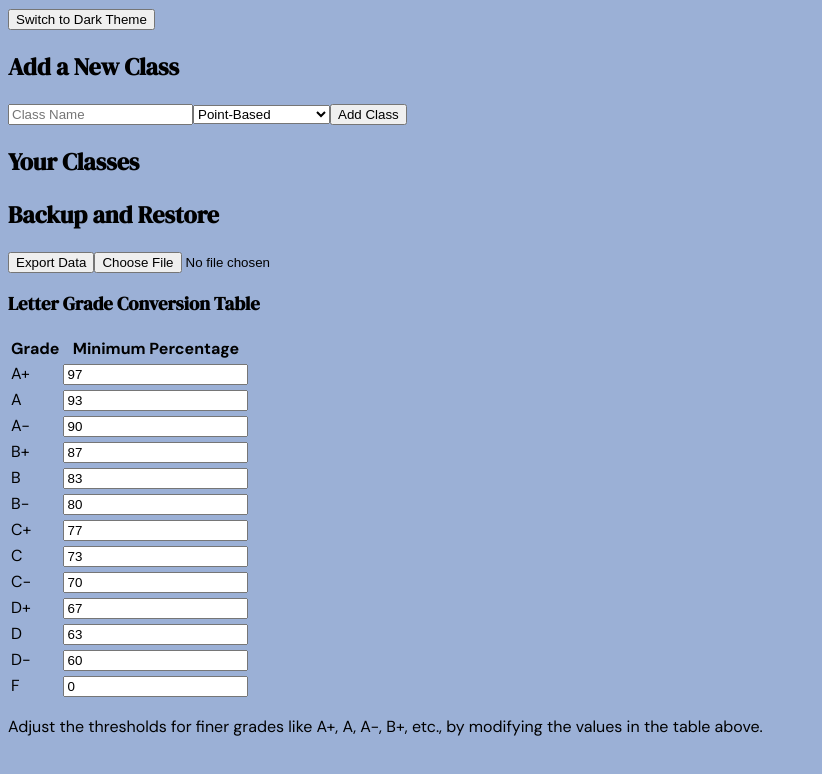
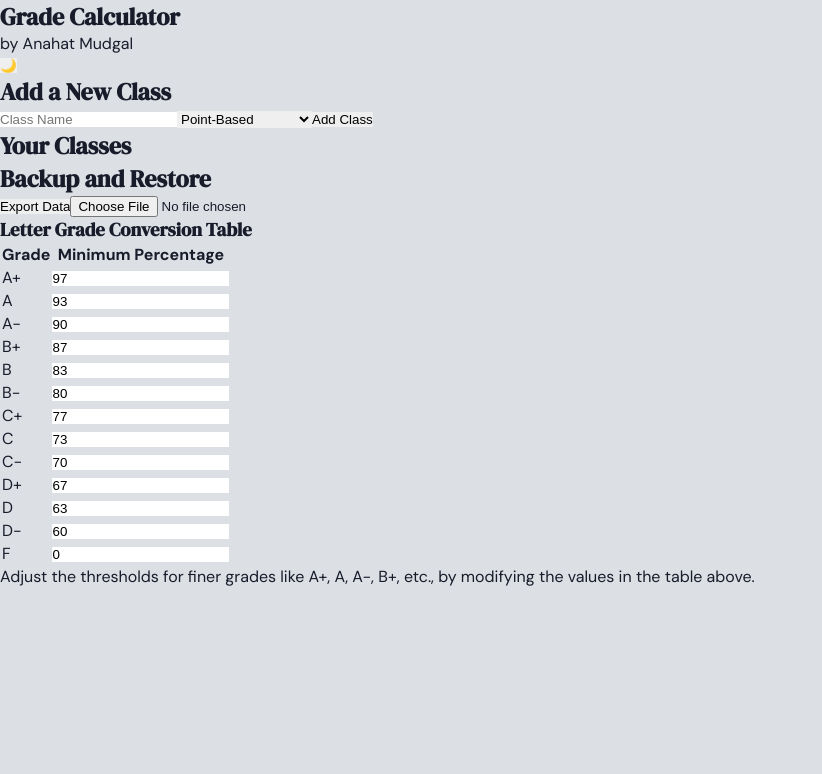
Before and after one commit to AnahatM/Grade-Calculator, a React (Create React App) app: page / in a window 1280 px wide. Shown: the top 774 px of the page, without its empty margins (0-822 px from the left). Built offline with nearby package versions, Linux system fonts and the light colour scheme.

Commit message:
Modificatrions

```diff
--- a/package.json
+++ b/package.json
@@ -9,8 +9,7 @@
     "@testing-library/user-event": "^13.5.0",
     "react": "^19.1.0",
     "react-dom": "^19.1.0",
-    "react-scripts": "^3.0.1",
-    "web-vitals": "^2.1.4"
+    "react-scripts": "^3.0.1"
   },
   "scripts": {
     "start": "react-scripts --openssl-legacy-provider start",
--- a/src/App.js
+++ b/src/App.js
@@ -109,9 +109,13 @@ function App() {
 
   return (
     <div className="App">
-      <button onClick={toggleTheme}>
-        Switch to {theme === "light" ? "Dark" : "Light"} Theme
-      </button>
+      <nav>
+        <header>
+          <h1>Grade Calculator</h1>
+          <p>by Anahat Mudgal</p>
+        </header>
+        <button onClick={toggleTheme}>{theme === "light" ? "🌙" : "🌞"}</button>
+      </nav>
       <main>
         <div>
           <h2>Add a New Class</h2>
--- a/src/index.css
+++ b/src/index.css
@@ -1,13 +1,22 @@
 @import url("https://fonts.googleapis.com/css2?family=DM+Sans:ital,opsz,wght@0,9..40,100..1000;1,9..40,100..1000&family=DM+Serif+Display:ital@0;1&display=swap");
 
 :root {
-  --background-color: #9bb0d6;
-  --text-color: #000000;
+  --background-color: #dcdfe4;
+  --text-color: #181b2a;
+  --primary-color: #4a90e2;
 }
 
 [data-theme="dark"] {
   --background-color: #181b2a;
-  --text-color: #c8cced;
+  --text-color: #dcdfe4;
+}
+
+* {
+  box-sizing: border-box;
+  margin: 0;
+  padding: 0;
+  border: none;
+  outline: none;
 }
 
 body {
--- a/src/index.js
+++ b/src/index.js
@@ -1,17 +1,11 @@
-import React from 'react';
-import ReactDOM from 'react-dom/client';
-import './index.css';
-import App from './App';
-import reportWebVitals from './reportWebVitals';
+import React from "react";
+import ReactDOM from "react-dom/client";
+import "./index.css";
+import App from "./App";
 
-const root = ReactDOM.createRoot(document.getElementById('root'));
+const root = ReactDOM.createRoot(document.getElementById("root"));
 root.render(
   <React.StrictMode>
     <App />
   </React.StrictMode>
 );
-
-// If you want to start measuring performance in your app, pass a function
-// to log results (for example: reportWebVitals(console.log))
-// or send to an analytics endpoint. Learn more: https://bit.ly/CRA-vitals
-reportWebVitals();
```
